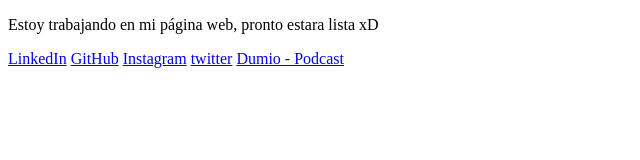
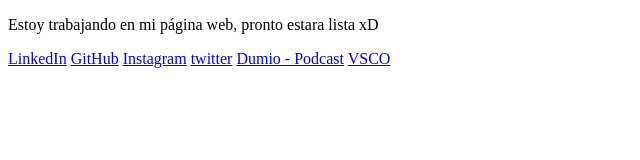
Before and after one commit to abramcho/abramcho.github.io, a plain HTML site: page index.html in a window 1280 px wide. Shown: the full height of the page, 0-640 px from the left. Drawn offline with Linux system fonts and the light colour scheme.

Commit message:
Update index.html

```diff
--- a/index.html
+++ b/index.html
@@ -20,6 +20,7 @@
                 <a href="https://www.instagram.com/abramcho_/">Instagram</a>
                 <a href="https://twitter.com/abramcho_">twitter</a>
                 <a href="https://www.twitch.tv/dumio_">Dumio - Podcast</a>
+                <a href="https://vsco.co/abramcho-">VSCO</a>
             </section>
         </main>
         <footer>
```
